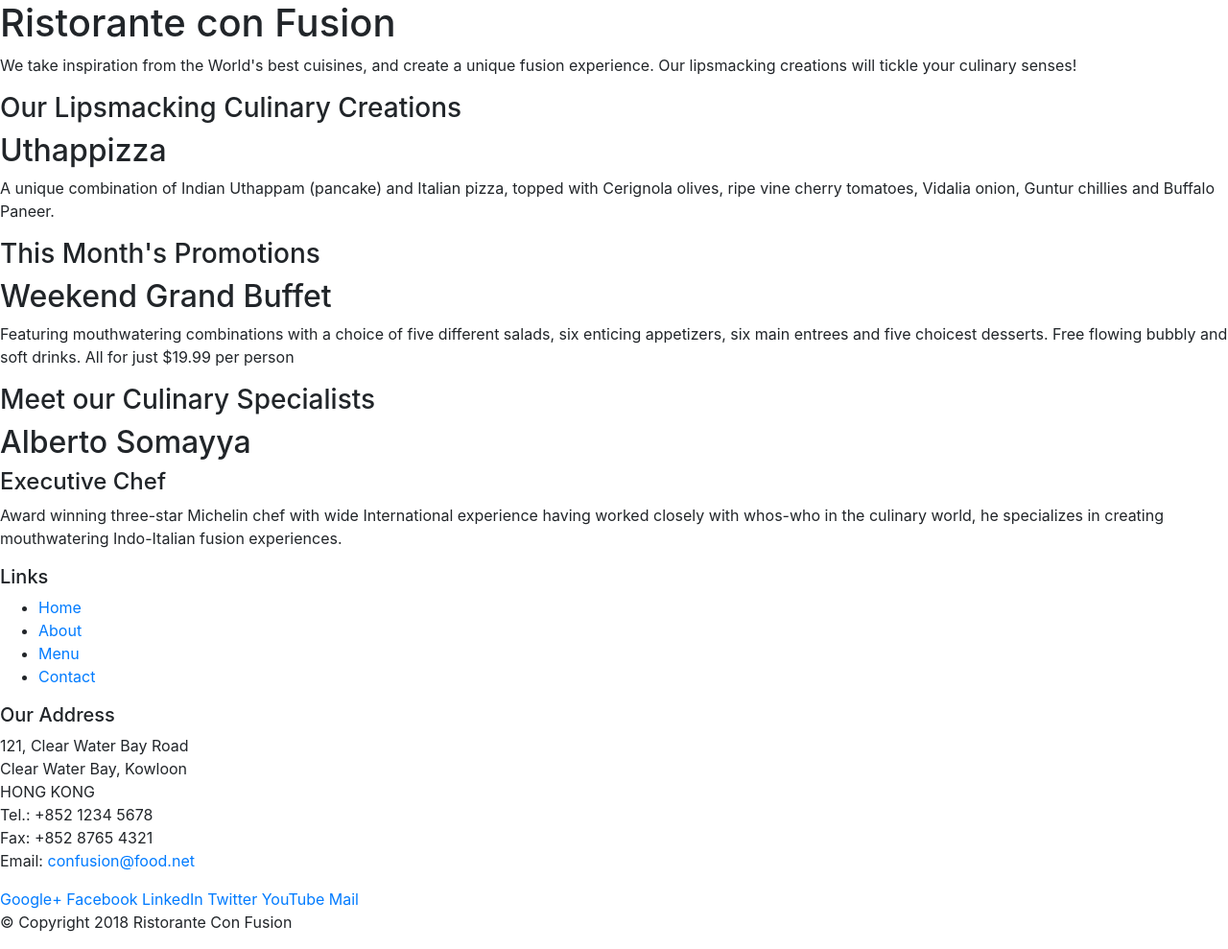
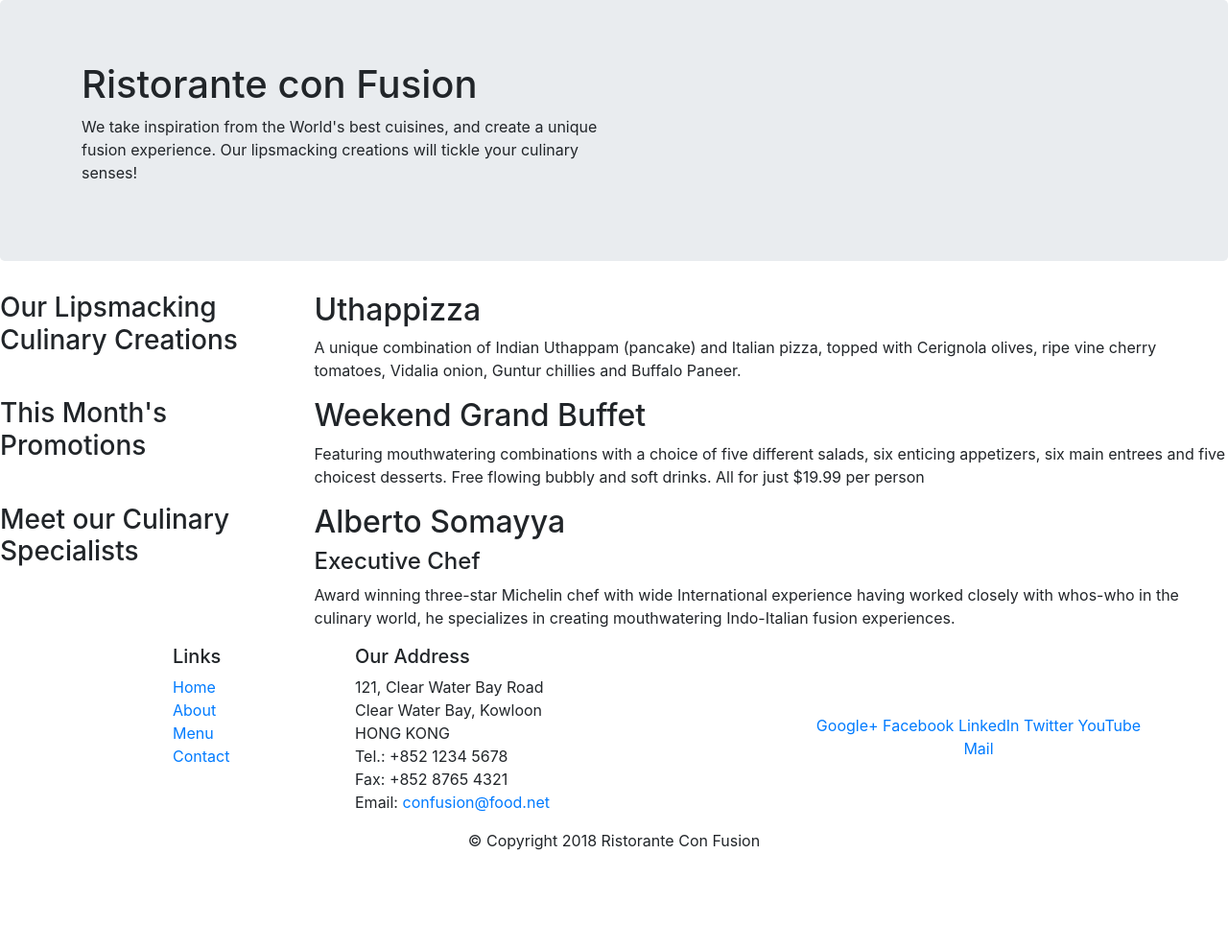
Before and after one commit to minhhi68/Git-test2, a website: page index.html in a window 1280 px wide. Shown: the whole page at 96% size. After the commit the page ends 904 px from the top, so only its background shows below. Drawn offline with nearby package versions, Linux system fonts and the light colour scheme.

Commit message:
Bootstrap Grid Part 1

```diff
--- a/index.html
+++ b/index.html
@@ -13,46 +13,46 @@
 
 <body>
 
-    <header>
-        <div>
-            <div>
-                <div>
+    <header class="jumbotron">
+        <div class="container">
+            <div class="row">
+                <div  class="col-12 col-sm-6">
                     <h1>Ristorante con Fusion</h1>
                     <p>We take inspiration from the World's best cuisines, and create a unique fusion experience. Our lipsmacking creations will tickle your culinary senses!</p>
                 </div>
-                <div>
+                <div class="col-12 col-sm">
                 </div>
             </div>
         </div>
     </header>
 
     <div>
-        <div>
-            <div>
+        <div class="row">
+            <div class="col-12 col-sm-4 col-md-3">
                 <h3>Our Lipsmacking Culinary Creations</h3>
             </div>
-            <div>
+            <div class="col col-sm col-md">
                 <h2>Uthappizza</h2>
                 <p>A unique combination of Indian Uthappam (pancake) and Italian pizza, topped with Cerignola olives, ripe vine cherry tomatoes, Vidalia onion, Guntur chillies and Buffalo Paneer.</p>
             </div>
         </div>
 
 
-        <div>
-            <div>
+        <div class="row">
+            <div class="col-12 col-sm-4 col-md-3">
                 <h3>This Month's Promotions</h3>
             </div>
-            <div>
+            <div class="col col-sm col-md">
                 <h2>Weekend Grand Buffet</h2>
                 <p>Featuring mouthwatering combinations with a choice of five different salads, six enticing appetizers, six main entrees and five choicest desserts. Free flowing bubbly and soft drinks. All for just $19.99 per person </p>
             </div>
         </div>
 
-        <div>
-            <div>
+        <div class="row">
+            <div class="col-12 col-sm-4 col-md-3">
                 <h3>Meet our Culinary Specialists</h3>
             </div>
-            <div>
+            <div class="col col-sm col-md">
                 <h2>Alberto Somayya</h2>
                 <h4>Executive Chef</h4>
                 <p>Award winning three-star Michelin chef with wide International experience having worked closely with whos-who in the culinary world, he specializes in creating mouthwatering Indo-Italian fusion experiences. </p>
@@ -60,19 +60,19 @@
         </div>
     </div>
 
-    <footer>
-        <div>
-            <div>
-                <div>
+     <footer class="footer">
+        <div class="container">
+            <div class="row">
+                <div class="col-4 offset-1 col-sm-2">
                     <h5>Links</h5>
-                    <ul>
+                    <ul class="list-unstyled">
                         <li><a href="#">Home</a></li>
                         <li><a href="#">About</a></li>
                         <li><a href="#">Menu</a></li>
                         <li><a href="#">Contact</a></li>
                     </ul>
                 </div>
-                <div>
+                <div class="col-7 col-sm-5">
                     <h5>Our Address</h5>
                     <address>
                       121, Clear Water Bay Road<br>
@@ -83,8 +83,8 @@
                       Email: <a href="mailto:confusion@food.net">confusion@food.net</a>
                    </address>
                 </div>
-                <div>
-                    <div>
+                <div class="col-12 col-sm-4 align-self-center">
+                    <div class="text-center">
                         <a href="http://google.com/+">Google+</a>
                         <a href="http://www.facebook.com/profile.php?id=">Facebook</a>
                         <a href="http://www.linkedin.com/in/">LinkedIn</a>
@@ -94,17 +94,14 @@
                     </div>
                 </div>
            </div>
-           <div>
-                <div>
+           <div class="row justify-content-center">
+                <div class="col-auto">
                     <p>© Copyright 2018 Ristorante Con Fusion</p>
                 </div>
            </div>
         </div>
     </footer>
-          <!-- jQuery first, then Popper.js, then Bootstrap JS. -->
-    <script src="node_modules/jquery/dist/jquery.slim.min.js"></script>
-    <script src="node_modules/popper.js/dist/umd/popper.min.js"></script>
-    <script src="node_modules/bootstrap/dist/js/bootstrap.min.js"></script>
+
 </body>
 
 </html>
```
